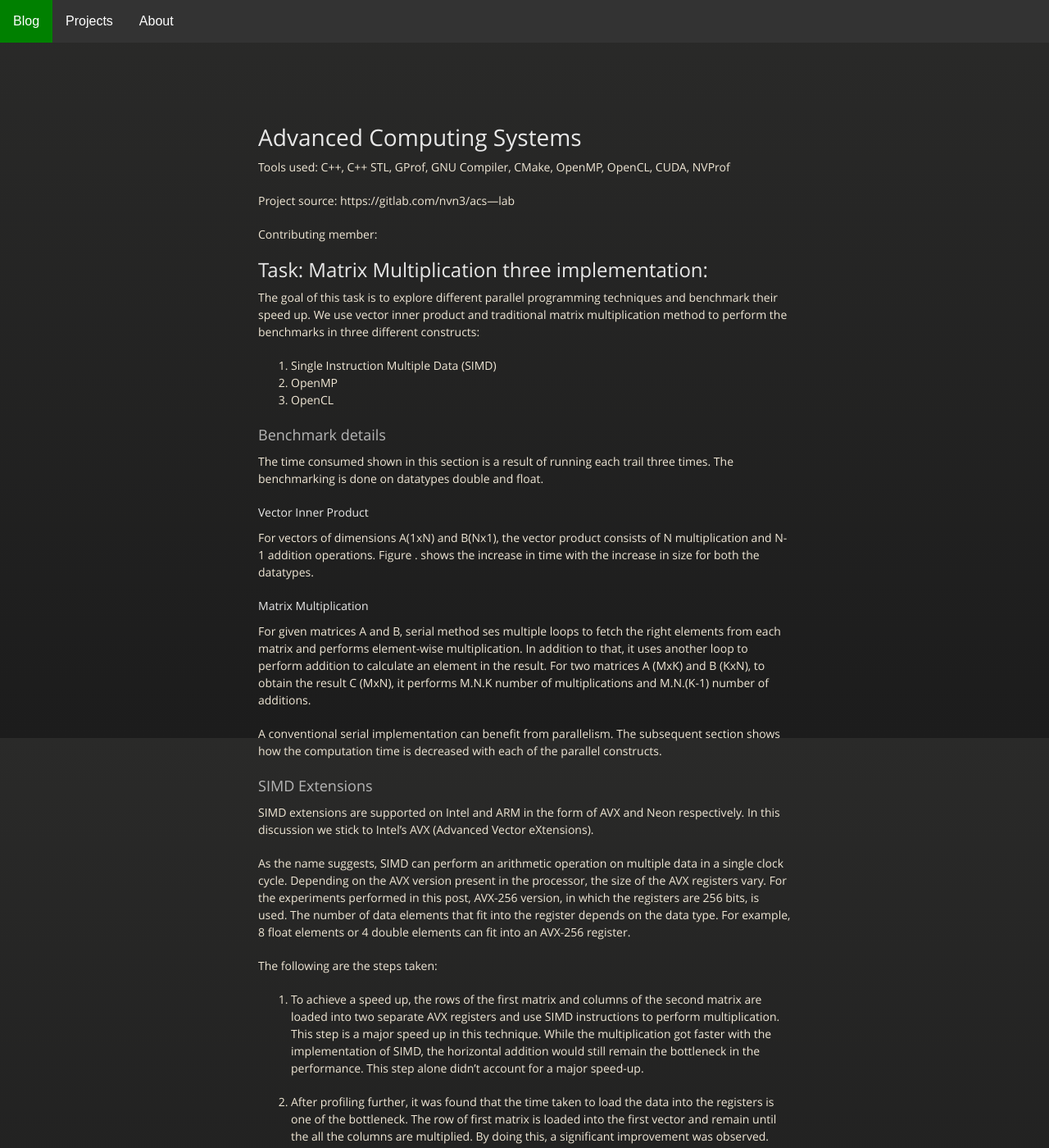
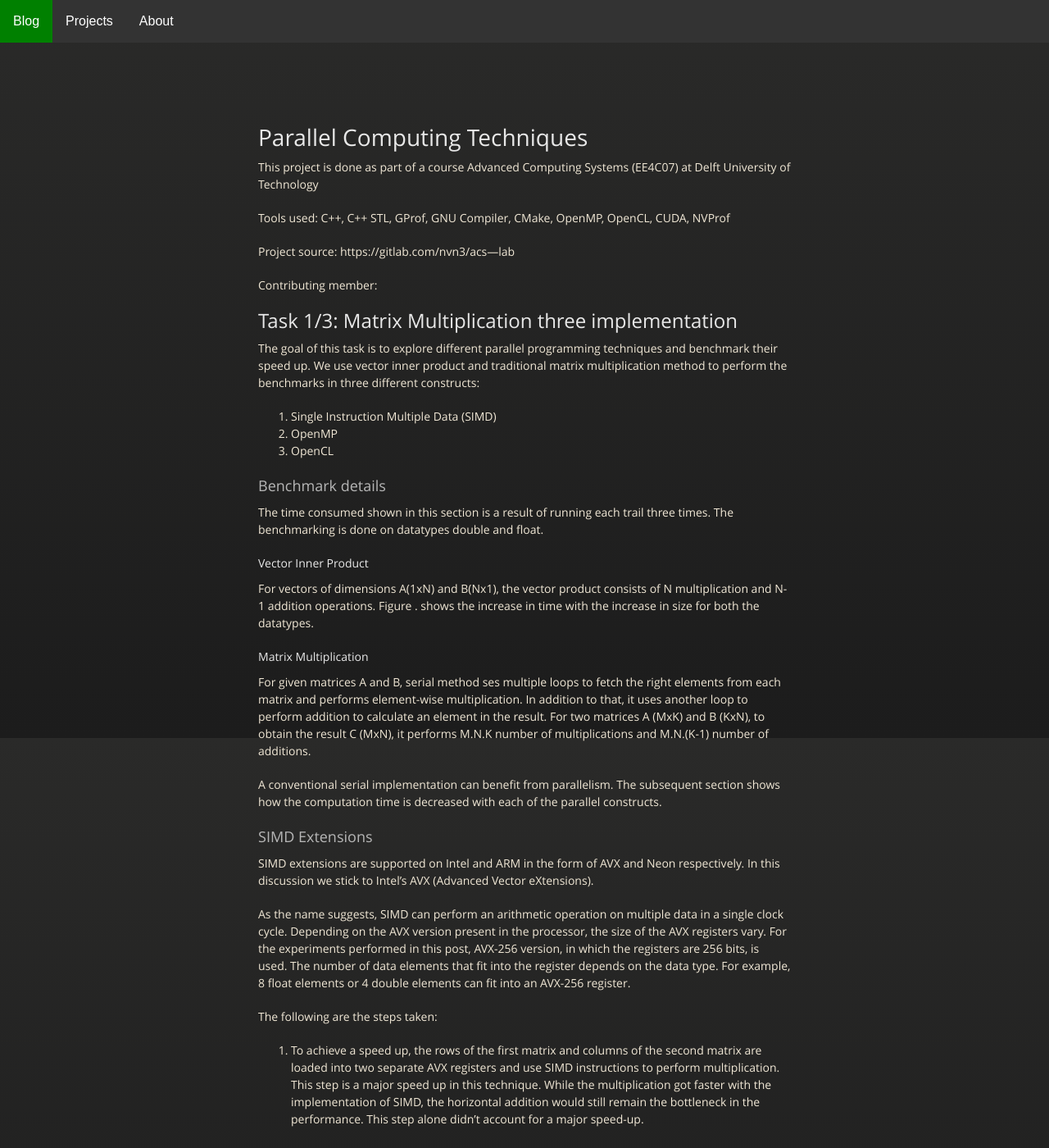
Before and after one commit to naveenspace7/portfolio, a Jekyll site: the page built from _posts/2018-9-17-acs.md, in a window 1280 px wide and 1400 px high. Shown: the whole window at 82% size. Built offline with Jekyll 4.4.1, drawn with Linux system fonts in a browser that asks for light colours; some of the changed text lies outside the part shown.

Commit message:
Add other task headings

```diff
--- a/_posts/2018-9-17-acs.md
+++ b/_posts/2018-9-17-acs.md
@@ -1,9 +1,10 @@
 ---
 layout: post
-title: Advanced Computing Systems
+title: Parallel Computing Techniques
 excerpt_separator: <!--more-->
 ---
 
+This project is done as part of a course Advanced Computing Systems (EE4C07) at Delft University of Technology
 <!--more-->
 
 Tools used: C++, C++ STL, GProf, GNU Compiler, CMake, OpenMP, OpenCL, CUDA, NVProf
@@ -12,7 +13,7 @@
 
 Contributing member:
 
-## Task: Matrix Multiplication three implementation:
+## Task 1/3: Matrix Multiplication three implementation
 
 The goal of this task is to explore different parallel programming techniques and benchmark their speed up. We use vector inner product and traditional matrix multiplication method to perform the benchmarks in three different constructs:
 
@@ -89,6 +90,20 @@
 
 <!-- End of task 1 -->
 
+## Task 2/3: Image Processing Algorithms Speed-up
+
+<!-- This task explores different parallel programming techniques and benchmark their speed up. We use vector inner product and traditional matrix multiplication method to perform the benchmarks in three different constructs: -->
+<!--
+1. Single Instruction Multiple Data (SIMD)
+2. OpenMP
+3. OpenCL -->
+
+<!-- End of task 2 -->
+
+## Task 3/3: K-Nearest Neighbours Algorithm Speed-up
+
+<!-- End of task 3 -->
+
 Verdict:
 <!-- SIMD -->
 As it can be observed, using SIMD doesn't give the highest performance gain. Despite that being the case, SIMD neither needs multiple cores nor any expensive hardware additions. SIMD takes the advantage of the ISA.
```
Also changed, not shown: other parts of _posts/2018-9-17-acs.md (+1 -1 lines).
